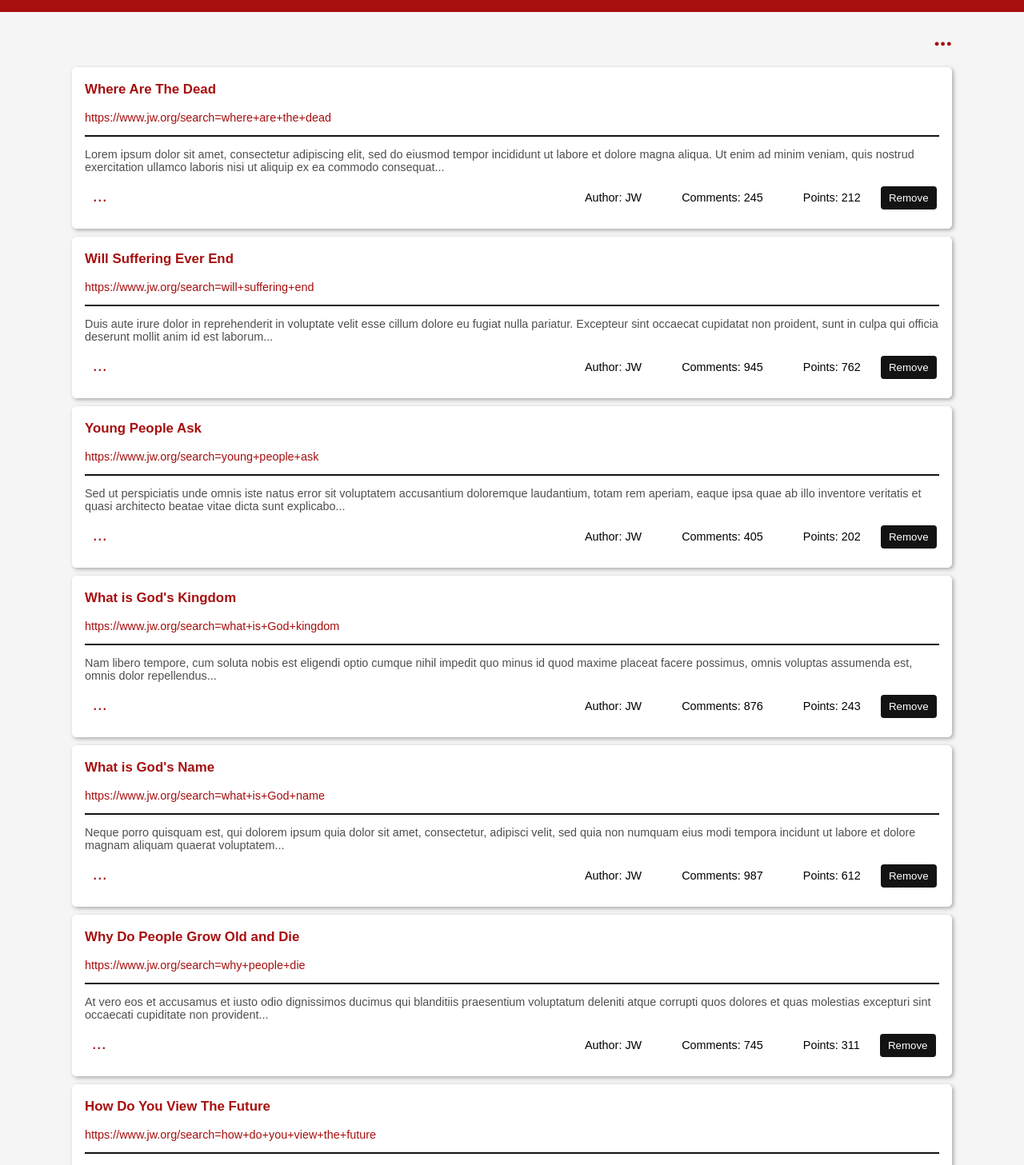
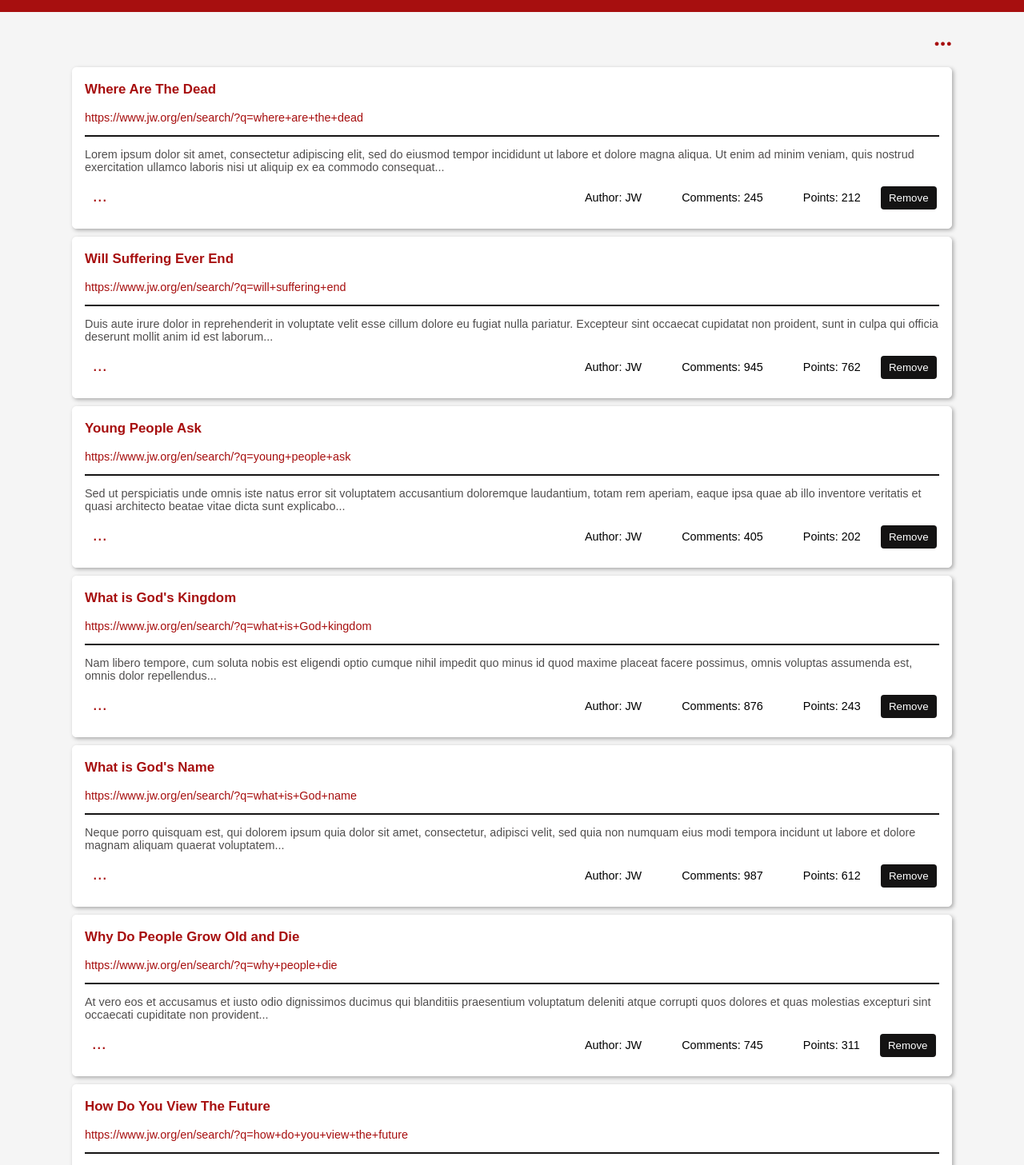
Before and after one commit to stevendaye/bolbir, a React app: page / in a window 1280 px wide. Shown: the part 260-1717 px from the top of the page at 80% size. Built offline with nearby package versions, Linux system fonts and the light colour scheme; the HTML template or start-up script is replaced by a standard one.

Commit message:
Modified search results landing URL

```diff
--- a/client/list.js
+++ b/client/list.js
@@ -2,7 +2,7 @@
 const list = [
   {
     title: "Where Are The Dead",
-    url: "https://www.jw.org/search=where+are+the+dead",
+    url: "https://www.jw.org/en/search/?q=where+are+the+dead",
     head: "Lorem ipsum dolor sit amet, consectetur adipiscing elit, sed do eiusmod tempor incididunt ut labore et dolore magna aliqua. Ut enim ad minim veniam, quis nostrud exercitation ullamco laboris nisi ut aliquip ex ea commodo consequat...",
     author: "JW",
     num_comments: 245,
@@ -11,7 +11,7 @@
   },
   {
     title: "Will Suffering Ever End",
-    url: "https://www.jw.org/search=will+suffering+end",
+    url: "https://www.jw.org/en/search/?q=will+suffering+end",
     head: "Duis aute irure dolor in reprehenderit in voluptate velit esse cillum dolore eu fugiat nulla pariatur. Excepteur sint occaecat cupidatat non proident, sunt in culpa qui officia deserunt mollit anim id est laborum...",
     author: "JW",
     num_comments: 945,
@@ -20,7 +20,7 @@
   },
   {
     title: "Young People Ask",
-    url: "https://www.jw.org/search=young+people+ask",
+    url: "https://www.jw.org/en/search/?q=young+people+ask",
     head: "Sed ut perspiciatis unde omnis iste natus error sit voluptatem accusantium doloremque laudantium, totam rem aperiam, eaque ipsa quae ab illo inventore veritatis et quasi architecto beatae vitae dicta sunt explicabo...",
     author: "JW",
     num_comments: 405,
@@ -29,7 +29,7 @@
   },
   {
     title: "What is God's Kingdom",
-    url: "https://www.jw.org/search=what+is+God+kingdom",
+    url: "https://www.jw.org/en/search/?q=what+is+God+kingdom",
     head: "Nam libero tempore, cum soluta nobis est eligendi optio cumque nihil impedit quo minus id quod maxime placeat facere possimus, omnis voluptas assumenda est, omnis dolor repellendus...",
     author: "JW",
     num_comments: 876,
@@ -38,7 +38,7 @@
   },
   {
     title: "What is God's Name",
-    url: "https://www.jw.org/search=what+is+God+name",
+    url: "https://www.jw.org/en/search/?q=what+is+God+name",
     head: "Neque porro quisquam est, qui dolorem ipsum quia dolor sit amet, consectetur, adipisci velit, sed quia non numquam eius modi tempora incidunt ut labore et dolore magnam aliquam quaerat voluptatem...",
     author: "JW",
     num_comments: 987,
@@ -47,7 +47,7 @@
   },
   {
     title: "Why Do People Grow Old and Die",
-    url: "https://www.jw.org/search=why+people+die",
+    url: "https://www.jw.org/en/search/?q=why+people+die",
     head: "At vero eos et accusamus et iusto odio dignissimos ducimus qui blanditiis praesentium voluptatum deleniti atque corrupti quos dolores et quas molestias excepturi sint occaecati cupiditate non provident...",
     author: "JW",
     num_comments: 745,
@@ -56,7 +56,7 @@
   },
   {
     title: "How Do You View The Future",
-    url: "https://www.jw.org/search=how+do+you+view+the+future",
+    url: "https://www.jw.org/en/search/?q=how+do+you+view+the+future",
     head: "Itaque earum rerum hic tenetur a sapiente delectus, ut aut reiciendis voluptatibus maiores alias consequatur aut perferendis doloribus asperiores repellat...",
     author: "JW",
     num_comments: 197,
```
Also changed, not shown: 1 other file (tests, documents, lock files or other folders).
